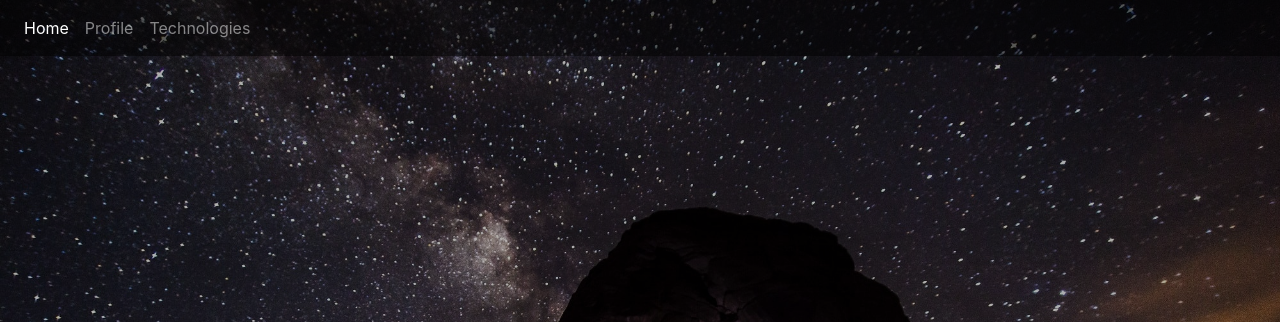
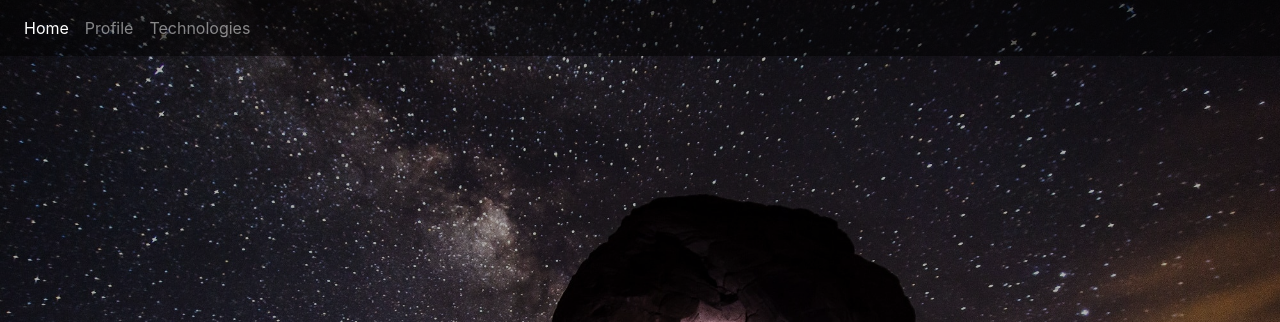
Before and after one commit to taljacobson/taljacobson.github.io, a plain HTML site: page index.html in a window 1280 px wide. Shown: the top 322 px of the page. Drawn offline with nearby package versions, Linux system fonts and the light colour scheme; a script that the page names is missing.

Commit message:
image full heihgt

```diff
--- a/css/style.css
+++ b/css/style.css
@@ -4,14 +4,17 @@ nav {
 
 .cover-container {
   position: relative;
+    height: 100vh;
 }
 
 .cover {
+    height: 100vh;
   position: relative;
     width: 100vw;
-    background-size: cover;
-    background-repeat: no-repeat;
+    background-size: auto;
+
     background-position: 50% 50%;
+    overflow: hidden;
 }
 
 .coverText {
@@ -28,6 +31,7 @@ nav {
   align-content: center;
   background: rgba(0, 0, 0, 0.3);
   overflow: hidden;
+
 
 }
 
```
